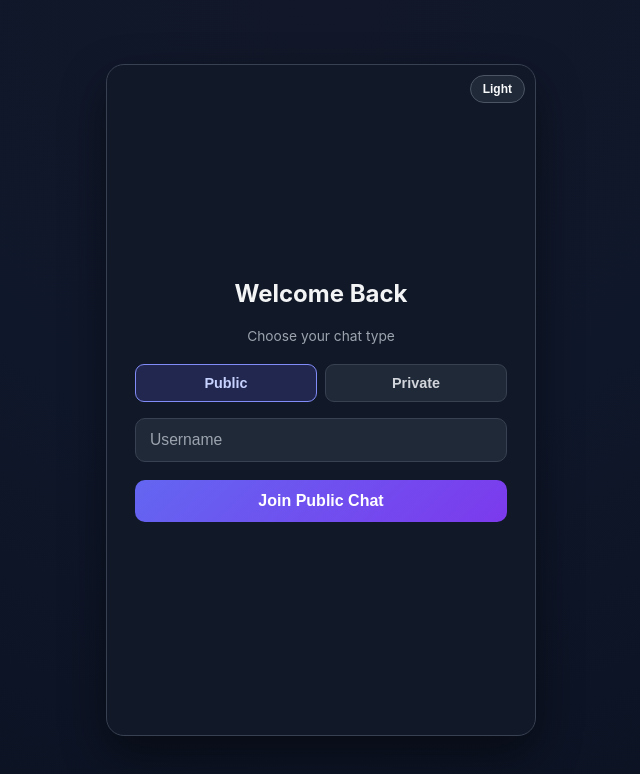
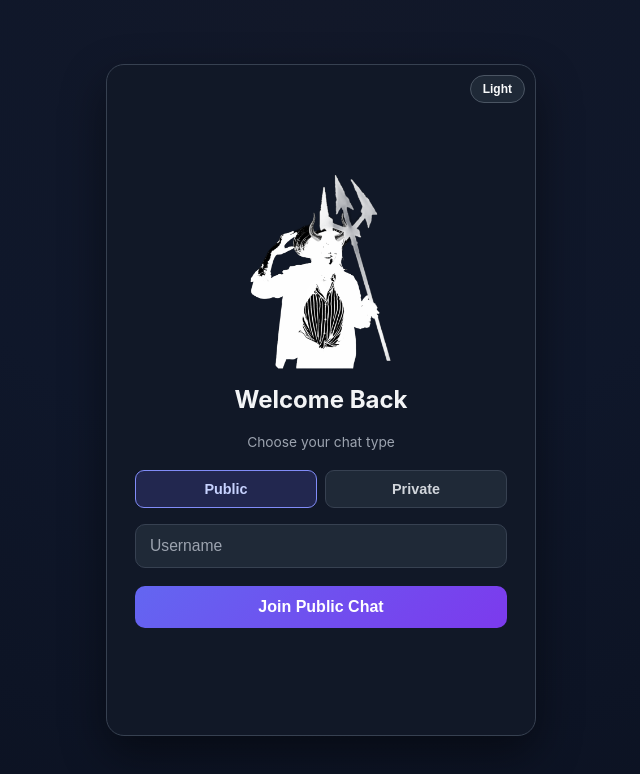
Before and after one commit to taoufikbnr/Real-time_Chat_App, a React (Create React App) app in the folder client/: page / in a window 1280 px wide. Shown: the top 774 px of the page, without its empty margins (319-959 px from the left). Built offline with nearby package versions, Linux system fonts and the light colour scheme; no server answers.

Commit message:
added image to login

```diff
--- a/client/src/pages/Login.jsx
+++ b/client/src/pages/Login.jsx
@@ -12,6 +12,7 @@ const Login = ({username,setusername,setroom,joinRoom,chatType,setChatType}) =>
 
   return (<>
    <div className='login'>
+        <img src='./protect1.png' alt='guardian' className='login-img' />
         <h3 className="loginTitle">Welcome Back</h3>
         <p className="loginSubtitle">Choose your chat type</p>
         <div className="chatTypeSwitch">
--- a/client/src/pages/login.css
+++ b/client/src/pages/login.css
@@ -7,7 +7,13 @@
   justify-content: center;
   gap: 12px;
 }
-
+.login-img{
+  width: 50%;
+  align-self: center;
+}
+.container.dark  .login-img{
+  filter: invert(1);
+}
 .loginTitle {
   margin: 0 0 12px;
   font-size: 1.5rem;
```
Also changed, not shown: client/public/protect1.png (added).
